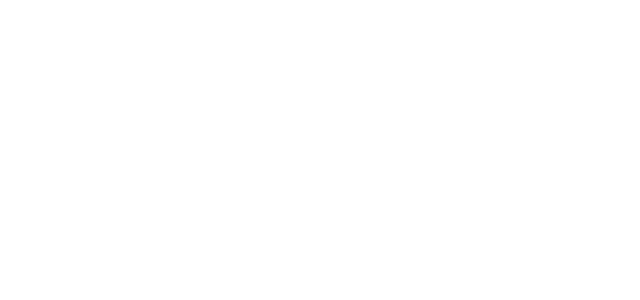
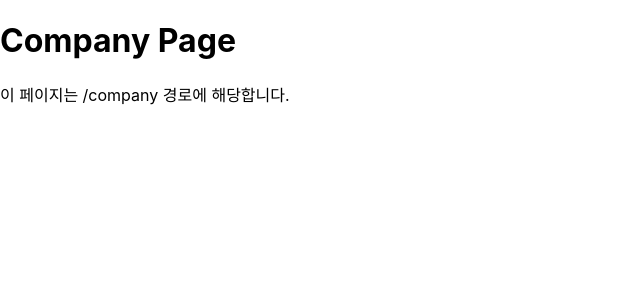
Before and after one commit to pojun406/Bring-Up, a React (Create React App) app in the folder src/main/front/: page /company in a window 1280 px wide. Shown: the top 300 px of the page, without its empty margins (0-640 px from the left). Built offline with nearby package versions, Linux system fonts and the light colour scheme.

Commit message:
Create a corporate main page path using react-router-dom

```diff
--- a/src/main/front/src/App.js
+++ b/src/main/front/src/App.js
@@ -1,9 +1,10 @@
 import './App.css';
+import {Link} from "react-router-dom";
 
 function App() {
   return (
     <div className="App">
-
+        <Link to="/company">기업 메인</Link>
     </div>
   );
 }
--- /dev/null
+++ b/src/main/front/src/Root.js
@@ -0,0 +1,17 @@
+import React from 'react';
+import { BrowserRouter as Router, Route, Routes } from 'react-router-dom';
+import App from './App';
+import Company from './company/c_main'; // 새로 추가한 Company 컴포넌트
+
+const Root = () => {
+    return (
+        <Router>
+            <Routes>
+                <Route path="/" element={<App />} />
+                <Route path="/company" element={<Company />} />
+            </Routes>
+        </Router>
+    );
+};
+
+export default Root;
--- /dev/null
+++ b/src/main/front/src/company/c_main.js
@@ -0,0 +1,12 @@
+import React from 'react';
+
+const c_main = () => {
+    return (
+        <div>
+            <h1>Company Page</h1>
+            <p>이 페이지는 /company 경로에 해당합니다.</p>
+        </div>
+    );
+};
+
+export default c_main;
--- a/src/main/front/src/index.js
+++ b/src/main/front/src/index.js
@@ -1,14 +1,14 @@
 import React from 'react';
 import ReactDOM from 'react-dom/client';
 import './index.css';
-import App from './App';
+import Root from './Root'; // App.js 파일 대신 Root 컴포넌트 사용
 import reportWebVitals from './reportWebVitals';
 
 const root = ReactDOM.createRoot(document.getElementById('root'));
 root.render(
-  <React.StrictMode>
-    <App />
-  </React.StrictMode>
+    <React.StrictMode>
+        <Root />
+    </React.StrictMode>
 );
 
 reportWebVitals();
```
